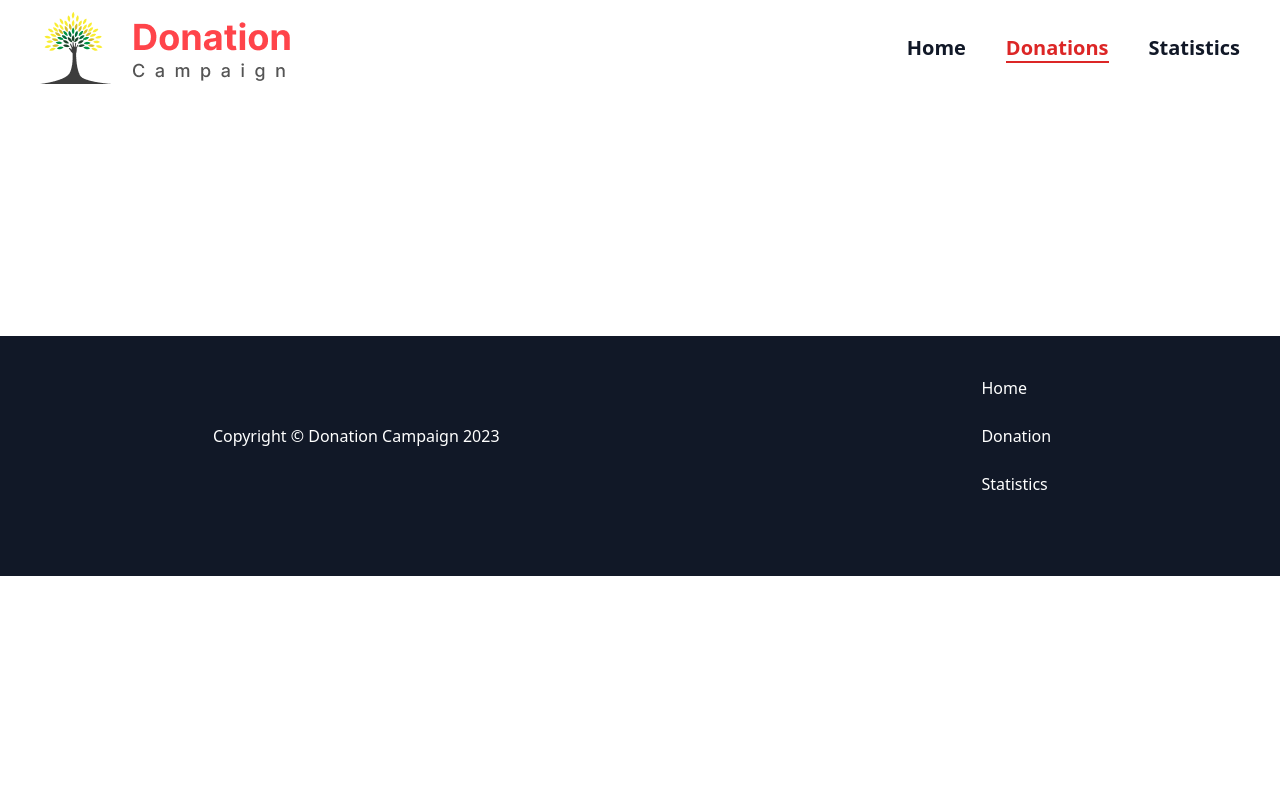
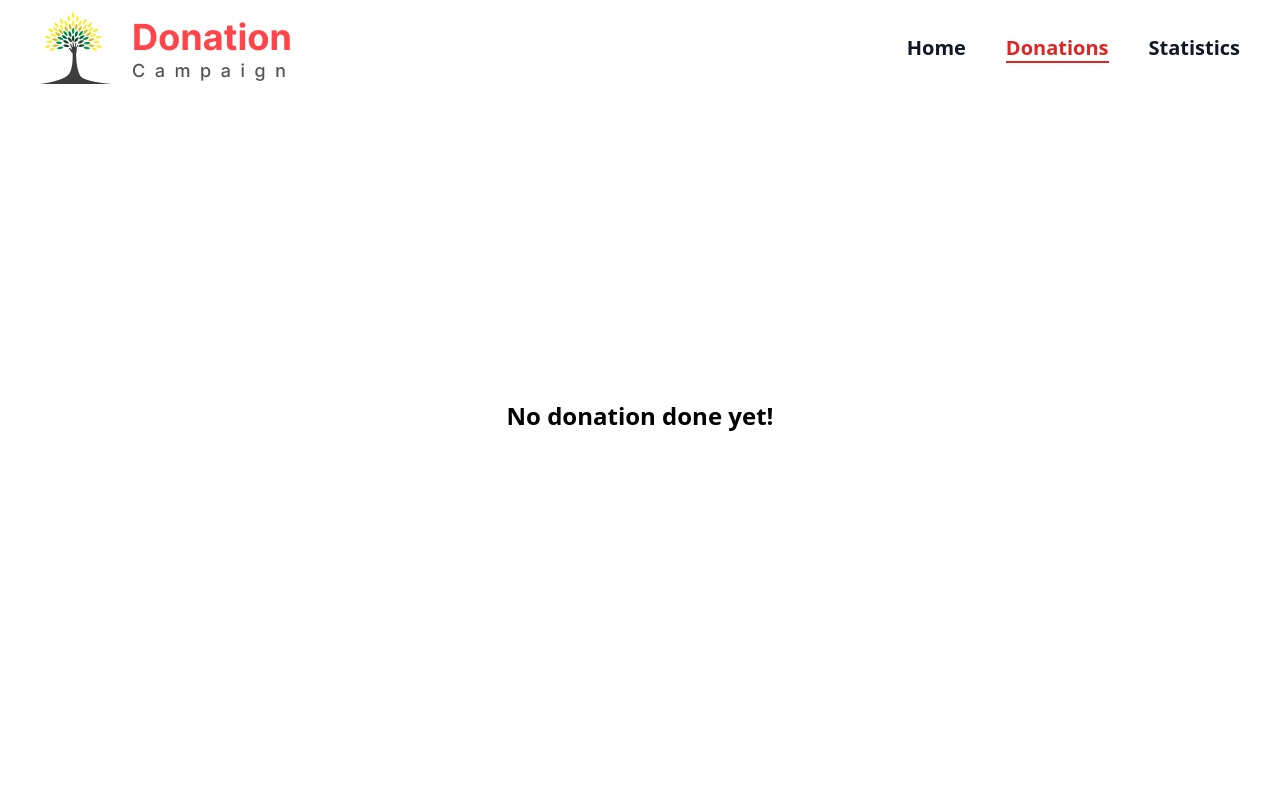
Before and after one commit to anupamahalder/Fund-Joy-Donation-React-Project, a React (Vite) app: page /donations in a window 1280 px wide. Shown: the top 800 px of the page. Built offline with nearby package versions, Linux system fonts and the light colour scheme.

Commit message:
Showing message while no donation is found!

```diff
--- a/package.json
+++ b/package.json
@@ -27,6 +27,7 @@
     "@types/react-dom": "^18.2.7",
     "@vitejs/plugin-react": "^4.0.3",
     "autoprefixer": "^10.4.16",
+    "daisyui": "^3.8.1",
     "eslint": "^8.45.0",
     "eslint-plugin-react": "^7.32.2",
     "eslint-plugin-react-hooks": "^4.6.0",
--- a/src/Components/DonationCard/DonationDetail.jsx
+++ b/src/Components/DonationCard/DonationDetail.jsx
@@ -26,7 +26,7 @@ const DonationDetail = ({donation={}}) => {
                 //set to local storage
                 localStorage.setItem('donationList',JSON.stringify(storeDonation));
             }else{
-                swal("Thanks!", "You already have donated!", "info");
+                swal("Thanks!", "You have already donated!", "info");
             }
         }
     }
--- a/src/Pages/Donation/Donation.jsx
+++ b/src/Pages/Donation/Donation.jsx
@@ -17,6 +17,11 @@ const Donation = () => {
     return (
         <>
         <div className="max-w-[1330px] flex justify-center my-20 mx-auto">
+            {
+                donationData.length==0?
+                <div className="h-[60vh] mx-auto flex justify-center items-center">
+                    <p className="text-2xl font-semibold">No donation done yet!</p>
+                </div>:
                 <div className="mx-auto grid grid-cols-1 md:grid-cols-2 gap-10">
                     {
                         // mapping through all data
@@ -24,6 +29,7 @@ const Donation = () => {
                         donationData.slice(0,4).map(donation => <DonationCard key={donation.ID} donation={donation}></DonationCard>)
                     }
                 </div>
+            }
         </div>
         <div className="flex justify-center mb-20">
         {/* when button will be clicked the value of the button will also be changed */}
--- a/src/Pages/Donation/DonationDetails.jsx
+++ b/src/Pages/Donation/DonationDetails.jsx
@@ -20,7 +20,7 @@ const DonationDetails = () => {
     },[id, donations]);
     // console.log('From donation one detail: ',donation);
     return (
-        <div className="max-w-[1300px] mx-auto mb-20">
+        <div className="max-w-[1300px] mx-auto h-screen">
             <DonationDetail key={id} donation={donation}></DonationDetail>
             {/* <h1>Hello from donation details</h1> */}
         </div>
--- a/src/Pages/Home/Home.jsx
+++ b/src/Pages/Home/Home.jsx
@@ -9,8 +9,7 @@ const Home = () => {
 
     return (
         <div className="max-w-[1330px] mx-auto">
-            <div className="h-[500px] w-full bg-[url('/public/banner1.jpeg')] -mt-24 bg-center opacity-10">
-                <Navbar></Navbar>
+            <div className="h-[500px] z-10 w-full bg-[url('/public/banner1.jpeg')] bg-cover -mt-24 bg-center">
             </div>
             <div className="-mt-64">
                 <h1 className="text-center text-4xl opacity-100 font-bold mb-6">I Grow By Helping People In Need</h1>
@@ -35,7 +34,7 @@ const Home = () => {
             </div>
             {/* Showing donation card  */}
             <div className="flex justify-center mx-auto mt-60">
-                <div className="grid grid-cols-2 px-4 md:grid-cols-3 lg:grid-cols-4 gap-3">
+                <div className="grid grid-cols-1 px-4 md:grid-cols-3 lg:grid-cols-4 gap-3">
                     {
                         // mapping through all data
                         donationData.map(donation => <DonationCardList key={donation.ID} donation={donation}></DonationCardList>)
```
Also changed, not shown: 1 other file (tests, documents, lock files or other folders). Lines whose indentation alone changed are shown as unchanged.
